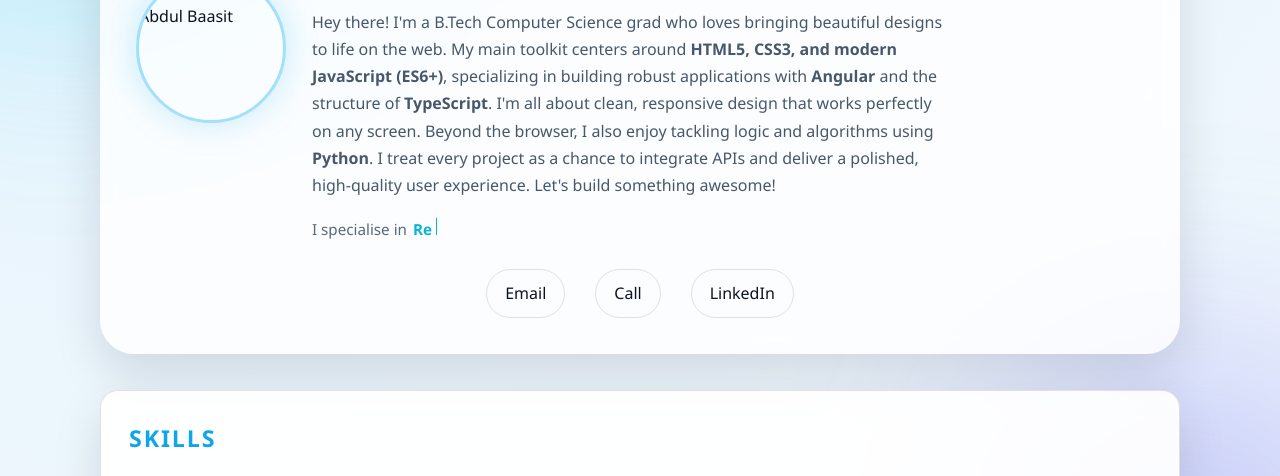
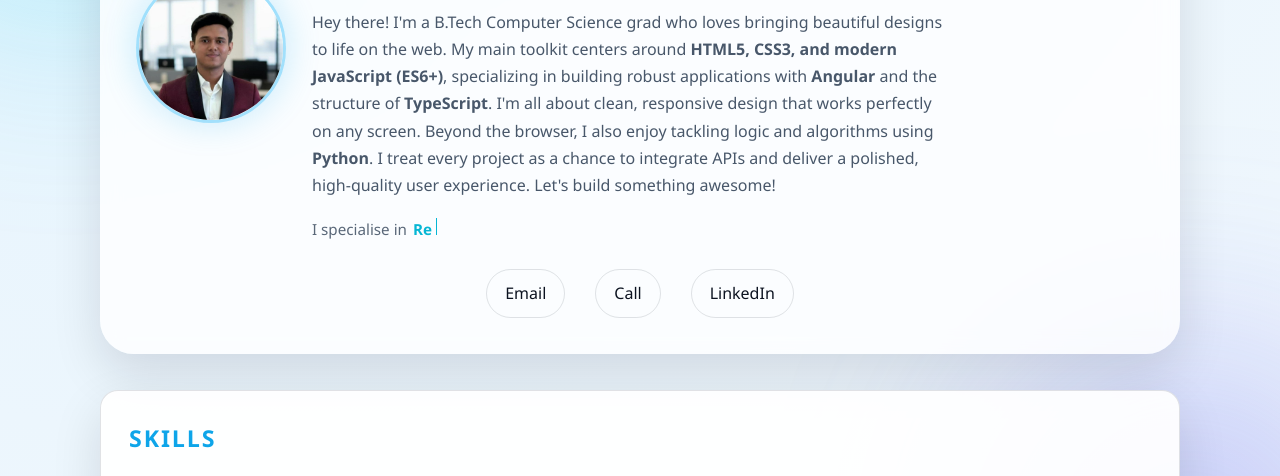
Before and after one commit to Sapphireghost07/My-Portfolio, a plain HTML site: page index.html in a window 1280 px wide. Shown: the part 216-692 px from the top of the page. Drawn offline with Linux system fonts and the light colour scheme.

Commit message:
Update index.html

```diff
--- a/index.html
+++ b/index.html
@@ -12,7 +12,7 @@
   <header>
     <div class="header-top">
       <div class="intro">
-        <img class="profile-photo" src="assets/profile.jpg" alt="Portrait of S Abdul Baasit">
+        <img class="profile-photo" src="assests/profile.jpg" alt="Portrait of S Abdul Baasit">
         <div class="intro-text">
           <span class="tagline">Software Developer</span>
           <h1>S Abdul Baasit</h1>
```
